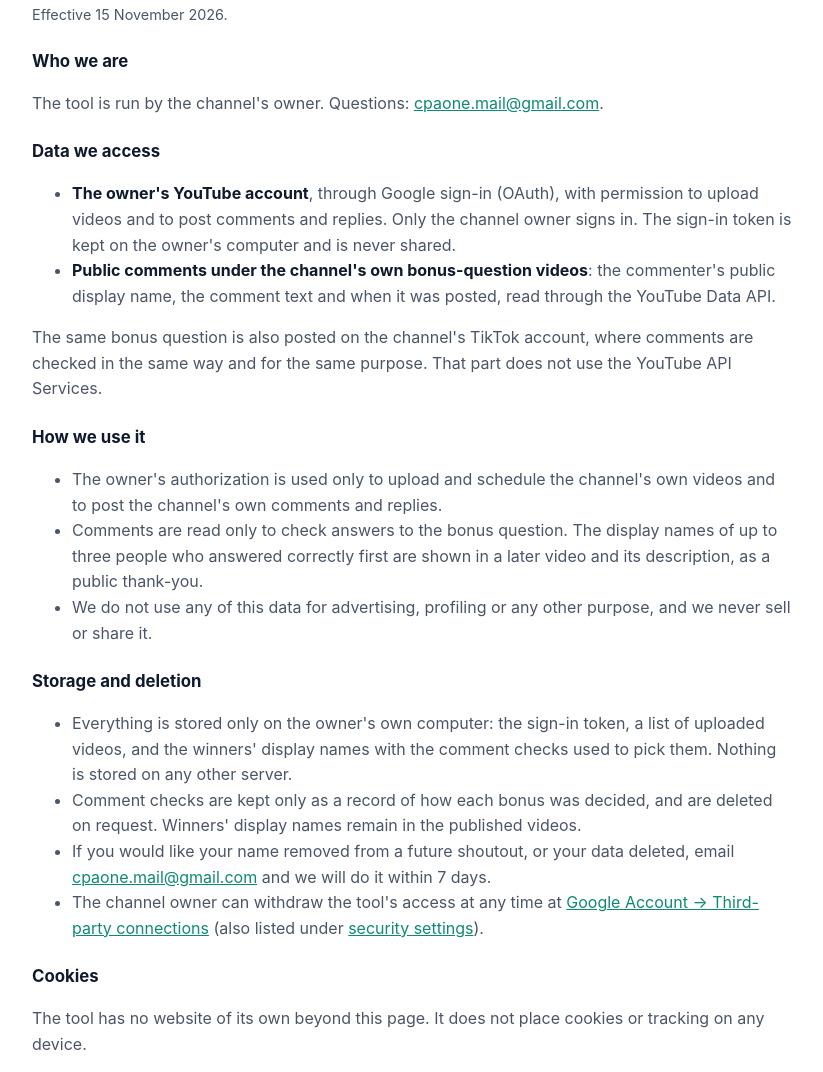
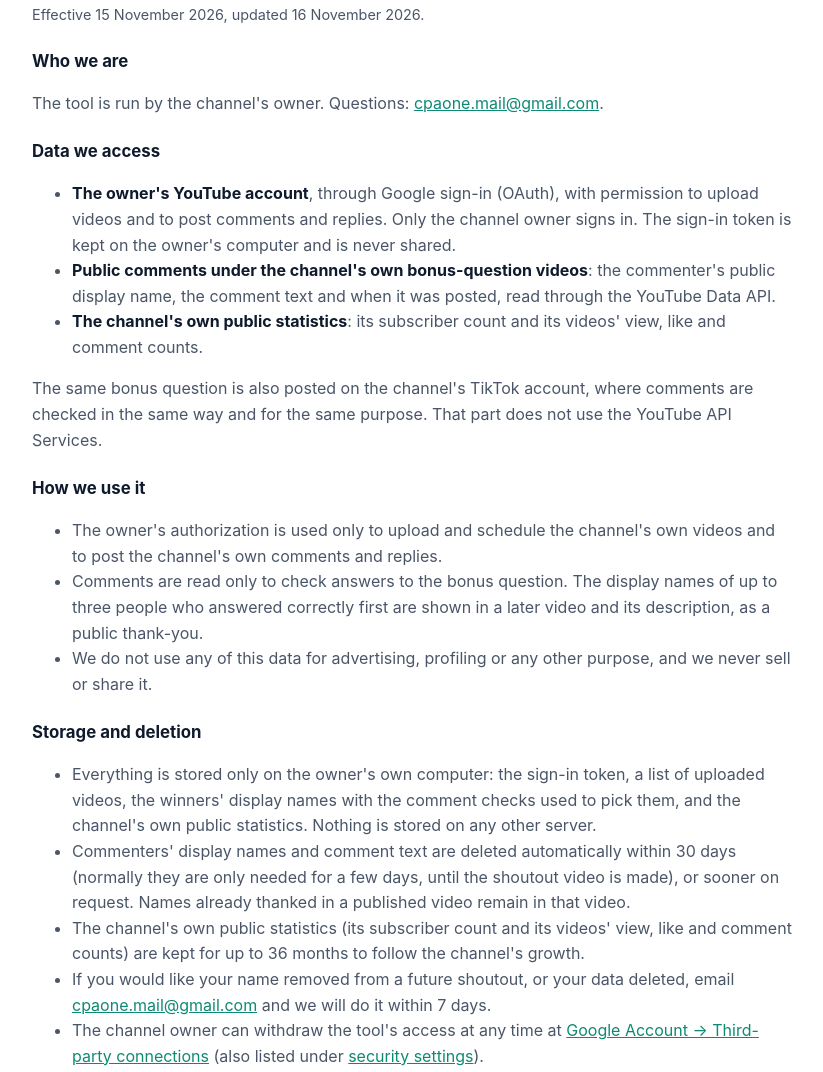
Before and after one commit to cpaone-0/cpaone-0.github.io, a plain HTML site: page index.html in a window 1280 px wide. Shown: the part 575-1647 px from the top of the page, without its empty margins (228-1051 px from the left). Drawn offline with Linux system fonts and the light colour scheme.

Commit message:
Add files via upload

```diff
--- a/index.html
+++ b/index.html
@@ -42,7 +42,7 @@ daily quiz videos. It is not offered to the public, and nobody else can sign in
 <a href="https://policies.google.com/privacy">Google Privacy Policy</a>.</p>
 
 <h2 id="privacy">Privacy policy</h2>
-<p class="small">Effective 15 November 2026.</p>
+<p class="small">Effective 15 November 2026, updated 16 November 2026.</p>
 
 <h3>Who we are</h3>
 <p>The tool is run by the channel's owner. Questions: <a href="mailto:cpaone.mail@gmail.com">cpaone.mail@gmail.com</a>.</p>
@@ -53,6 +53,8 @@ daily quiz videos. It is not offered to the public, and nobody else can sign in
     post comments and replies. Only the channel owner signs in. The sign-in token is kept on the owner's computer and is never shared.</li>
   <li><strong>Public comments under the channel's own bonus-question videos</strong>: the commenter's public display name,
     the comment text and when it was posted, read through the YouTube Data API.</li>
+  <li><strong>The channel's own public statistics</strong>: its subscriber count and its videos' view, like and
+    comment counts.</li>
 </ul>
 <p>The same bonus question is also posted on the channel's TikTok account, where comments are checked in the same way
 and for the same purpose. That part does not use the YouTube API Services.</p>
@@ -67,10 +69,14 @@ and for the same purpose. That part does not use the YouTube API Services.</p>
 
 <h3>Storage and deletion</h3>
 <ul>
-  <li>Everything is stored only on the owner's own computer: the sign-in token, a list of uploaded videos, and the
-    winners' display names with the comment checks used to pick them. Nothing is stored on any other server.</li>
-  <li>Comment checks are kept only as a record of how each bonus was decided, and are deleted on request. Winners'
-    display names remain in the published videos.</li>
+  <li>Everything is stored only on the owner's own computer: the sign-in token, a list of uploaded videos, the
+    winners' display names with the comment checks used to pick them, and the channel's own public statistics.
+    Nothing is stored on any other server.</li>
+  <li>Commenters' display names and comment text are deleted automatically within 30 days (normally they are only
+    needed for a few days, until the shoutout video is made), or sooner on request. Names already thanked in a
+    published video remain in that video.</li>
+  <li>The channel's own public statistics (its subscriber count and its videos' view, like and comment counts) are
+    kept for up to 36 months to follow the channel's growth.</li>
   <li>If you would like your name removed from a future shoutout, or your data deleted, email
     <a href="mailto:cpaone.mail@gmail.com">cpaone.mail@gmail.com</a> and we will do it within 7 days.</li>
   <li>The channel owner can withdraw the tool's access at any time at
```
